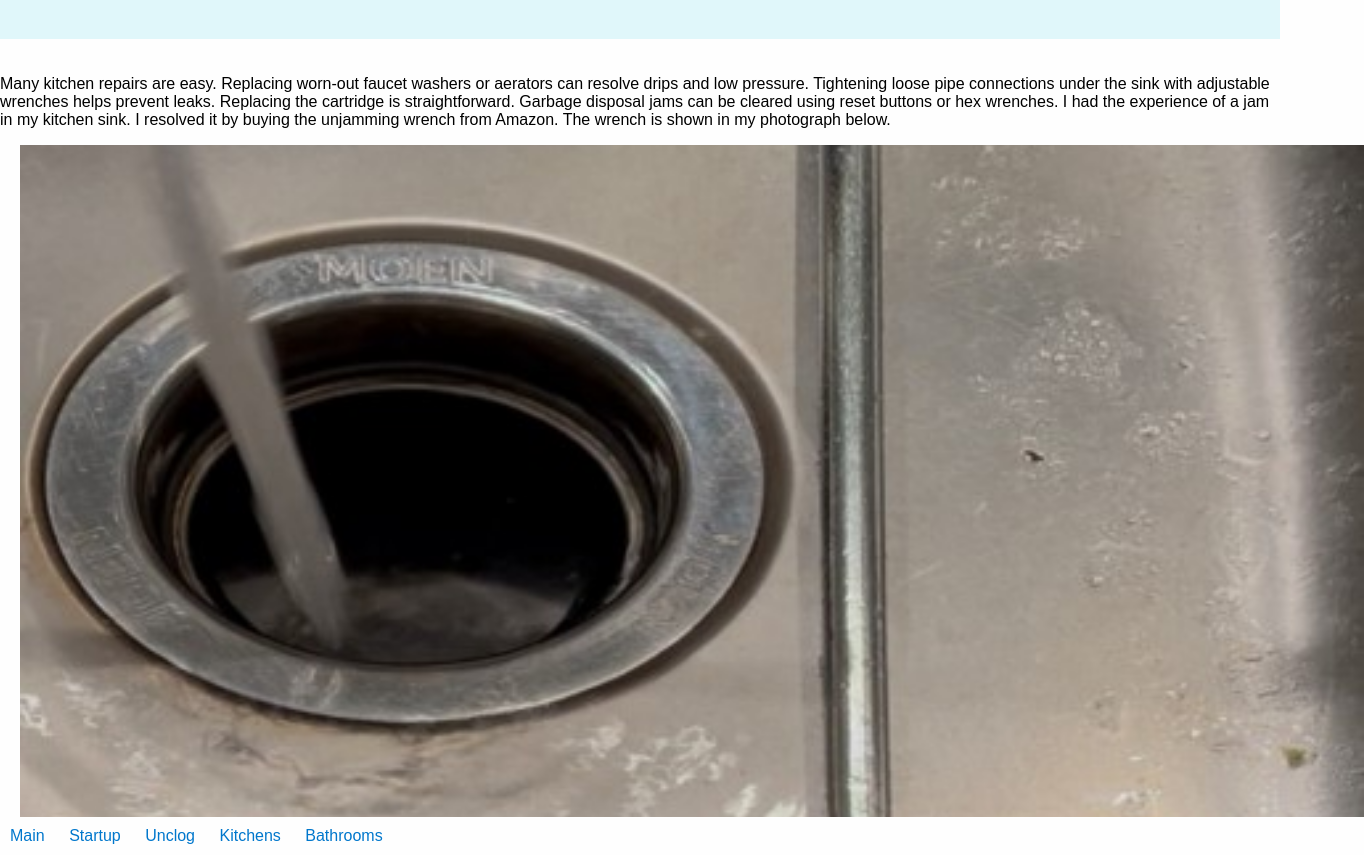
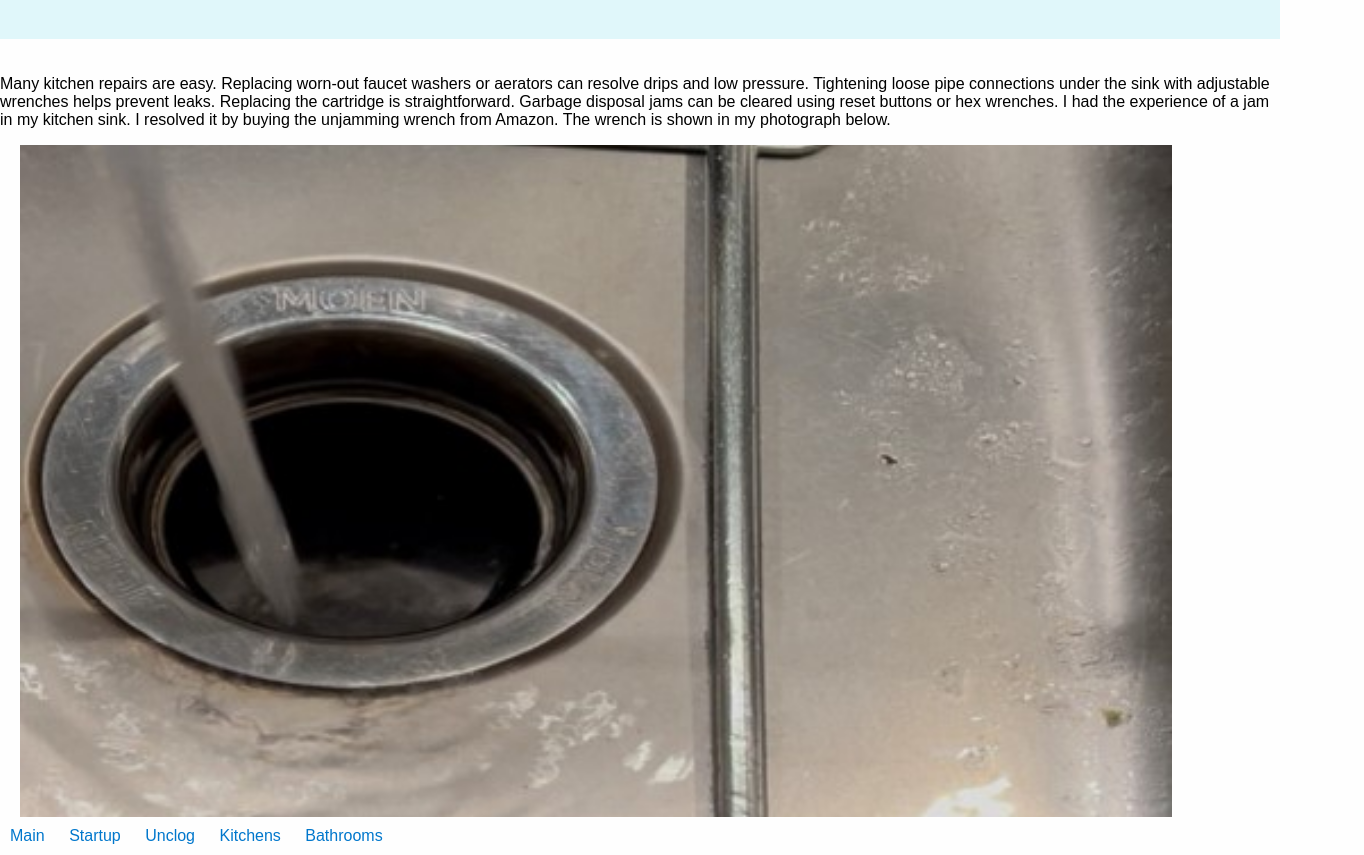
Before and after one commit to sr9IVY/SimplePlumbingRepair, a plain HTML site: page kitchen-repair.html in a window 1280 px wide. Shown: the part 81-936 px from the top of the page, 1364 px wide, since content can reach past the window. Drawn offline with Linux system fonts and the light colour scheme.

Commit message:
Update kitchen-repair.html

```diff
--- a/kitchen-repair.html
+++ b/kitchen-repair.html
@@ -19,7 +19,7 @@
 <img
   src="tool.jpg"
   alt="Tool"
-  style="width: 14in; height: 7in; object-fit: cover; display: block; margin-left: 20px;"
+  style="width: 12in; height: 7in; object-fit: cover; display: block; margin-left: 20px;"
 >
 
 
```
